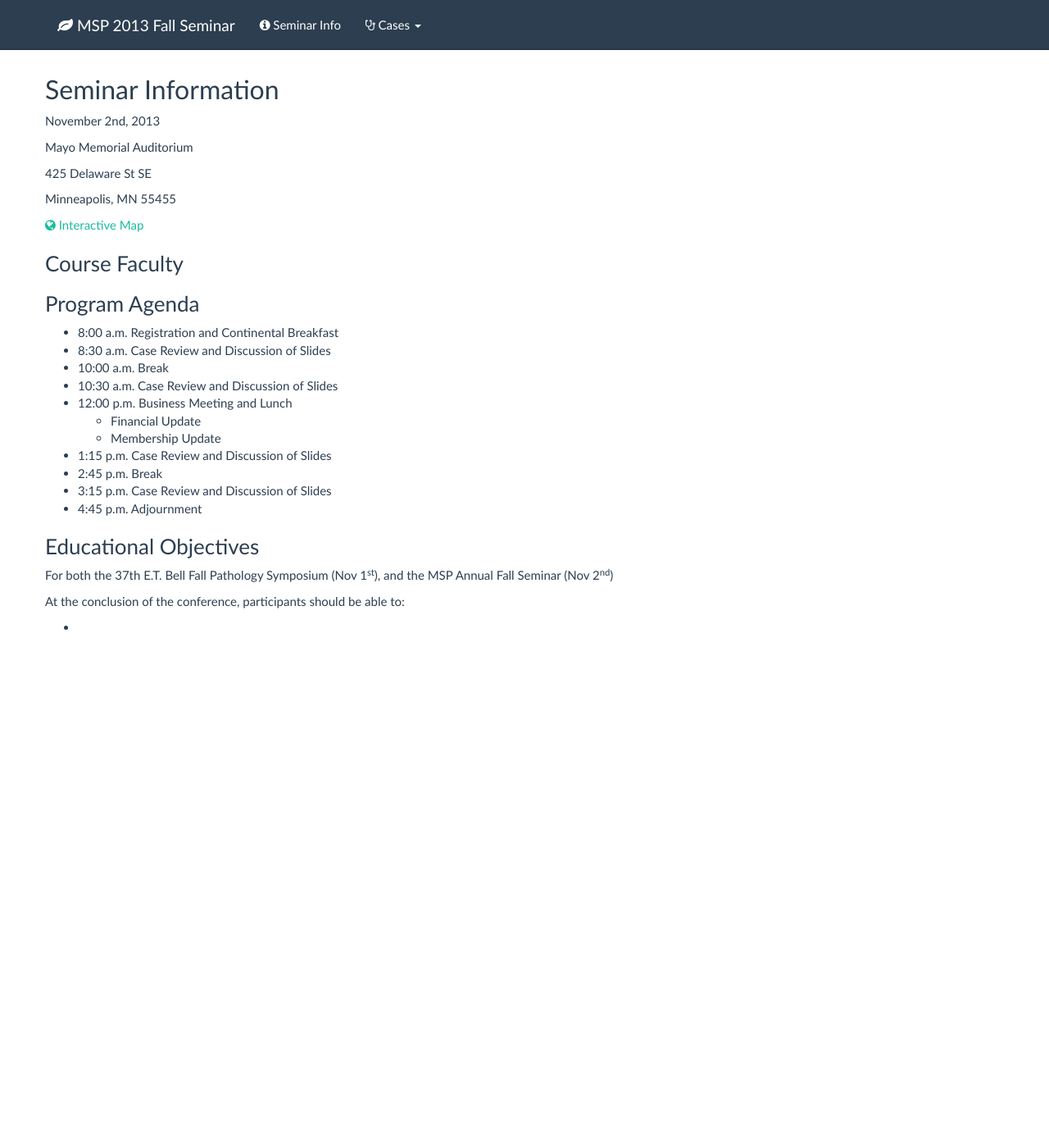
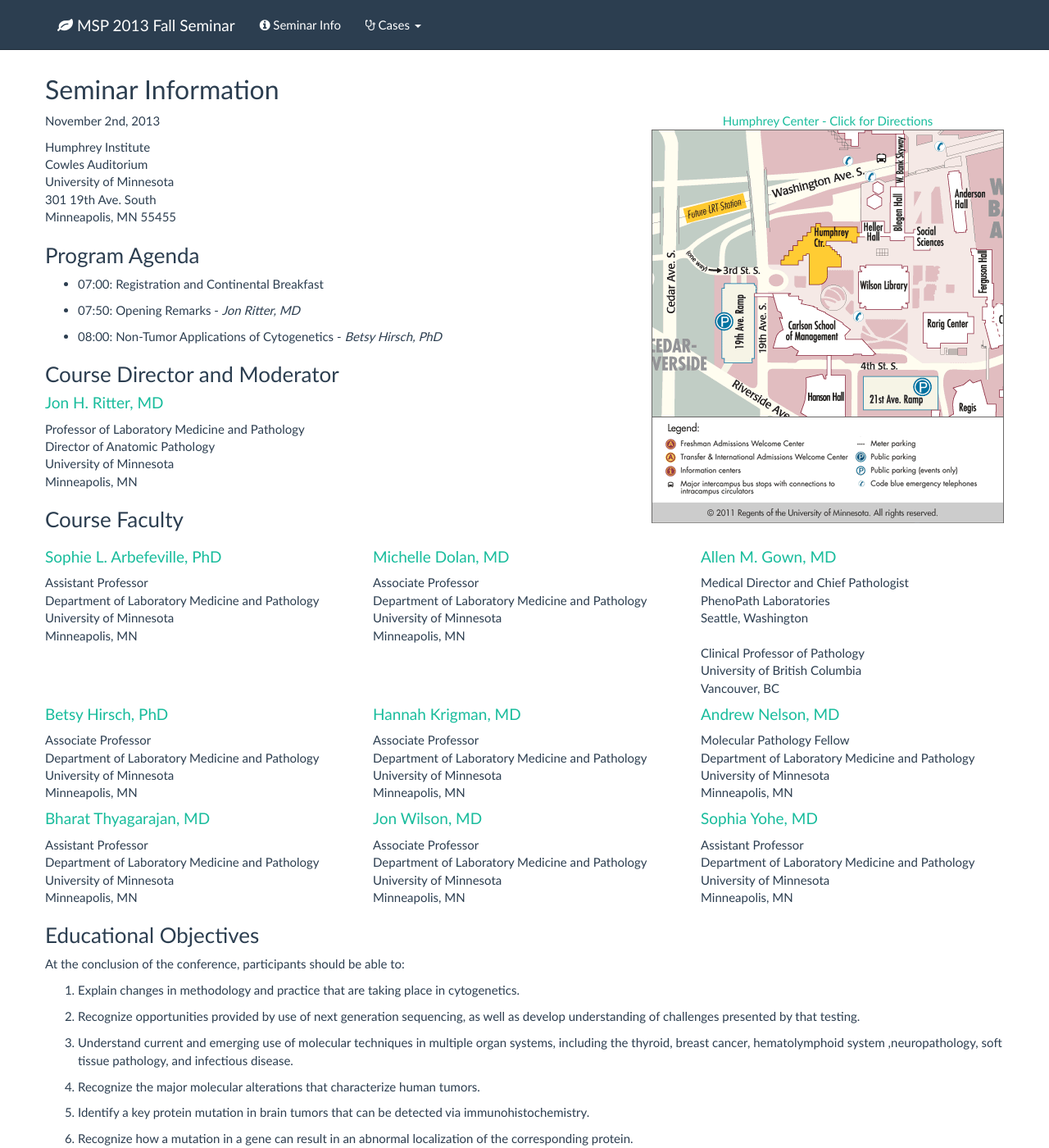
Before and after one commit to bdunnette/msp2013, a Jekyll site: the page built from seminar-info.md, in a window 1280 px wide and 1400 px high. Shown: the whole window at 82% size. Built offline with Jekyll 4.4.1, drawn with Linux system fonts in a browser that asks for light colours; Markdown is read by kramdown in place of the engine named in the settings; some of the changed text lies outside the part shown.

Commit message:
adding map & schedule

```diff
--- /dev/null
+++ b/_includes/presentations.html
@@ -0,0 +1,4 @@
+{% assign sorted_presentations = site.posts | sort: "date" %}
+{% for presentation in sorted_presentations %}
+- {{presentation.date|date: "%I:%M"}}: {{presentation.title}} {% if presentation.author %}- _{{presentation.author}}_{% endif %}
+{% endfor %}
--- a/_layouts/case.html
+++ b/_layouts/case.html
@@ -7,7 +7,7 @@ root: "../"
 {{ content }}
 </div>
 
-<div id="map" style="width: 100%; height: 600px"></div>
+<div id="map" style="width: 100%; height: 800px"></div>
 
 {% if page.author %}
     {% assign slide_author = page.author %}
--- a/css/main.css
+++ b/css/main.css
@@ -5,3 +5,7 @@ body {
 .jumbotron {
     text-align: center;
 }
+
+h4, h5, .h5, .h6 {
+    color: #18bc9c
+}
--- a/seminar-info.md
+++ b/seminar-info.md
@@ -2,35 +2,131 @@
 layout: default
 title: MSP 2013 Fall Seminar
 ---
+
 ## Seminar Information
+
+<span class="pull-right" style="text-align: center;"><a href="http://maps.google.com/maps?f=q&source=s_q&hl=en&geocode=&q=301+19th+Avenue+S,+Minneapolis,+MN+55455&sll=44.973133,-93.245868&sspn=0.007711,0.019248&ie=UTF8&hq=&hnear=301+19th+Ave+S,+Minneapolis,+Hennepin,+Minnesota+55455&ll=44.971645,-93.245709&spn=0.007712,0.019248&z=16">Humphrey Center - Click for Directions<br/>![Humphrey Institute](images/humphrey.gif "Humphrey Center (click for directions)")</a></span>
+
 November 2nd, 2013
 
-Mayo Memorial Auditorium
-
-425 Delaware St SE
-
+Humphrey Institute<br/>
+Cowles Auditorium<br/>
+University of Minnesota<br/>
+301 19th Ave. South<br/>
 Minneapolis, MN 55455
 
-[<i class="icon-globe"></i> Interactive Map](http://campusmaps.umn.edu/tc/map.php?building=074)
+### Program Agenda
+
+{% include presentations.html %}
+
+### Course Director and Moderator
+
+<h4>Jon H. Ritter, MD</h4>
+Professor of Laboratory Medicine and Pathology<br/>
+Director of Anatomic Pathology<br/>
+University of Minnesota<br/>
+Minneapolis, MN
 
 ### Course Faculty
 
-### Program Agenda
-- 8:00 a.m. Registration and Continental Breakfast
-- 8:30 a.m. Case Review and Discussion of Slides
-- 10:00 a.m. Break
-- 10:30 a.m. Case Review and Discussion of Slides
-- 12:00 p.m. Business Meeting and Lunch
-  - Financial Update
-  - Membership Update
-- 1:15 p.m. Case Review and Discussion of Slides
-- 2:45 p.m. Break
-- 3:15 p.m. Case Review and Discussion of Slides
-- 4:45 p.m. Adjournment
+<div class="row">
+<div class="col-md-4">
+<h4>Sophie L. Arbefeville, PhD</h4>
+Assistant Professor<br/>
+Department of Laboratory Medicine and Pathology<br/>
+University of Minnesota<br/>
+Minneapolis, MN
+</div>
+
+<div class="col-md-4">
+<h4>Michelle Dolan, MD</h4>
+Associate Professor<br/>
+Department of Laboratory Medicine and Pathology<br/>
+University of Minnesota<br/>
+Minneapolis, MN
+</div>
+
+<div class="col-md-4">
+<h4>Allen M. Gown, MD</h4>
+Medical Director and Chief Pathologist<br/>
+PhenoPath Laboratories<br/>
+Seattle, Washington<br/><br/>
+Clinical Professor of Pathology<br/>
+University of British Columbia<br/>
+Vancouver, BC
+</div>
+</div>
+
+<div class="row">
+<div class="col-md-4">
+<h4>Betsy Hirsch, PhD</h4>
+Associate Professor<br/>
+Department of Laboratory Medicine and Pathology<br/>
+University of Minnesota<br/>
+Minneapolis, MN
+</div>
+
+<div class="col-md-4">
+<h4>Hannah Krigman, MD</h4>
+Associate Professor<br/>
+Department of Laboratory Medicine and Pathology<br/>
+University of Minnesota<br/>
+Minneapolis, MN
+</div>
+
+<div class="col-md-4">
+<h4>Andrew Nelson, MD</h4>
+Molecular Pathology Fellow<br/>
+Department of Laboratory Medicine and Pathology<br/>
+University of Minnesota<br/>
+Minneapolis, MN
+</div>
+</div>
+
+<div class="row">
+<div class="col-md-4">
+<h4>Bharat Thyagarajan, MD</h4>
+Assistant Professor<br/>
+Department of Laboratory Medicine and Pathology<br/>
+University of Minnesota<br/>
+Minneapolis, MN
+</div>
+
+<div class="col-md-4">
+<h4>Jon Wilson, MD</h4>
+Associate Professor<br/>
+Department of Laboratory Medicine and Pathology<br/>
+University of Minnesota<br/>
+Minneapolis, MN
+</div>
+
+<div class="col-md-4">
+<h4>Sophia Yohe, MD</h4>
+Assistant Professor<br/>
+Department of Laboratory Medicine and Pathology<br/>
+University of Minnesota<br/>
+Minneapolis, MN
+</div>
+</div>
 
 ### Educational Objectives
-For both the 37th E.T. Bell Fall Pathology Symposium (Nov 1<sup>st</sup>), and the MSP Annual Fall Seminar (Nov 2<sup>nd</sup>)
-
 At the conclusion of the conference, participants should be able to:
 
--
+1. Explain changes in methodology and practice that are taking place in cytogenetics.
+
+2. Recognize opportunities provided by use of next generation sequencing, as well as develop understanding of challenges presented by that testing.
+
+3. Understand current and emerging use of molecular techniques in multiple organ systems, including the thyroid, breast cancer, hematolymphoid system ,neuropathology, soft tissue pathology,
+and infectious disease.
+
+4. Recognize the major molecular alterations that characterize human tumors.
+
+5. Identify a key protein mutation in brain tumors that can be detected via immunohistochemistry.
+
+6. Recognize how a mutation in a gene can result in an abnormal localization of the corresponding protein.
+
+7. Recognize how different alterations in a gene can result in the same final common pathway of loss of protein expression.
+
+8. Understand how immunohistochemistry can be employed to detect chromosomal translocations that are specific for certain malignancies, e.g. alveolar soft part sarcoma.
+
+9. Recognize how immnohistochemistry can be integrated with fluorescence in situ hybridation to detect the presence of ALK alterations in lung adenocarcinoma.
```
Also changed, not shown: _posts/2013-11-01-non-tumor-cytogenetics.md (added, +6 -0 lines), _posts/2013-11-01-opening-remarks.md (added, +6 -0 lines), _posts/2013-11-01-registration.md (added, +5 -0 lines), images/humphrey.gif (added).
